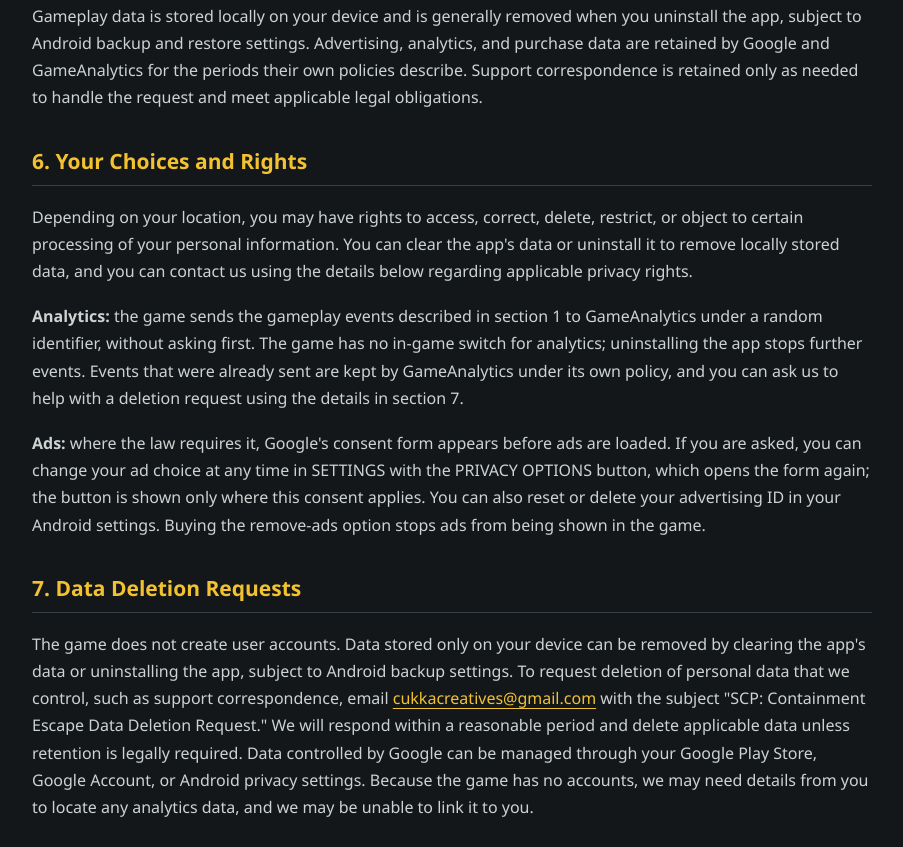
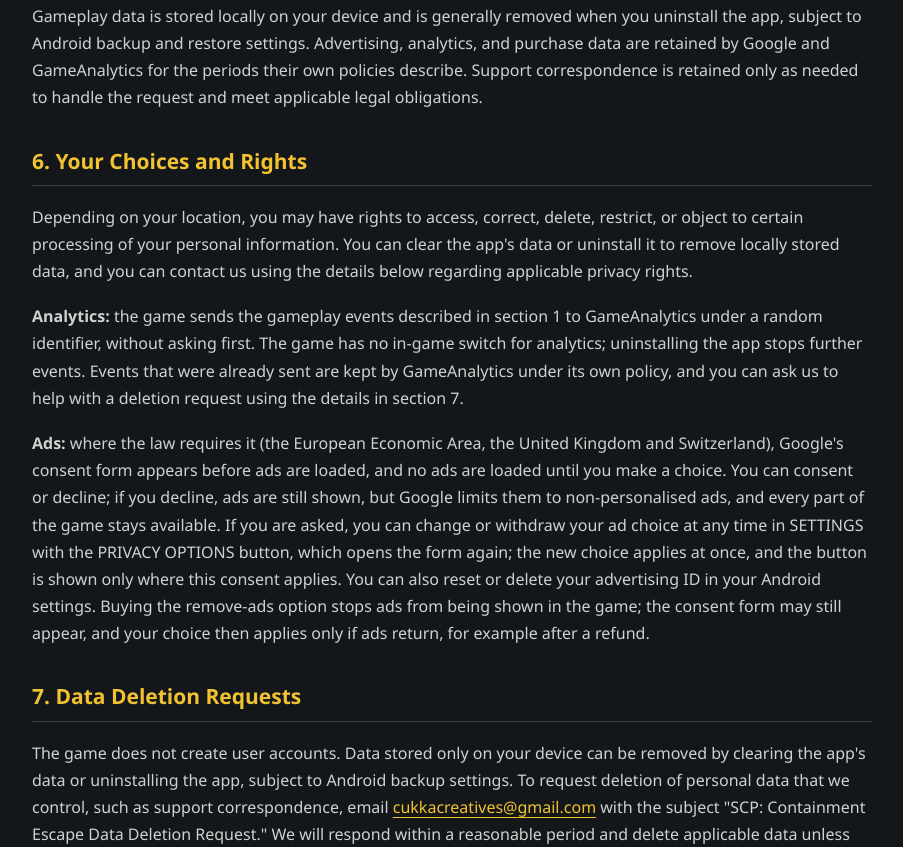
Before and after one commit to durdenk/scp-escape-web, a plain HTML site: page privacy-policy.html in a window 1280 px wide. Shown: the part 1867-2714 px from the top of the page, without its empty margins (188-1091 px from the left). Drawn offline with Linux system fonts and the light colour scheme.

Commit message:
Add files via upload

```diff
--- a/privacy-policy.html
+++ b/privacy-policy.html
@@ -25,7 +25,7 @@
   <main class="legal" id="main">
   <p class="eyebrow">LEGAL / PRIVACY</p>
   <h1>SCP: Containment Escape Privacy Policy</h1>
-  <p><strong>Last updated:</strong> November 14, 2026</p>
+  <p><strong>Last updated:</strong> November 24, 2026</p>
 
   <p>
     This Privacy Policy explains how SCP: Containment Escape ("we", "our", or
@@ -131,12 +131,18 @@
     using the details in section 7.
   </p>
   <p>
-    <strong>Ads:</strong> where the law requires it, Google's consent form
-    appears before ads are loaded. If you are asked, you can change your ad
-    choice at any time in SETTINGS with the PRIVACY OPTIONS button, which opens
-    the form again; the button is shown only where this consent applies. You can
-    also reset or delete your advertising ID in your Android settings. Buying the
-    remove-ads option stops ads from being shown in the game.
+    <strong>Ads:</strong> where the law requires it (the European Economic
+    Area, the United Kingdom and Switzerland), Google's consent form appears
+    before ads are loaded, and no ads are loaded until you make a choice. You
+    can consent or decline; if you decline, ads are still shown, but Google
+    limits them to non-personalised ads, and every part of the game stays
+    available. If you are asked, you can change or withdraw your ad choice at
+    any time in SETTINGS with the PRIVACY OPTIONS button, which opens the form
+    again; the new choice applies at once, and the button is shown only where
+    this consent applies. You can also reset or delete your advertising ID in
+    your Android settings. Buying the remove-ads option stops ads from being
+    shown in the game; the consent form may still appear, and your choice then
+    applies only if ads return, for example after a refund.
   </p>
 
   <h2 id="data-deletion">7. Data Deletion Requests</h2>
```
